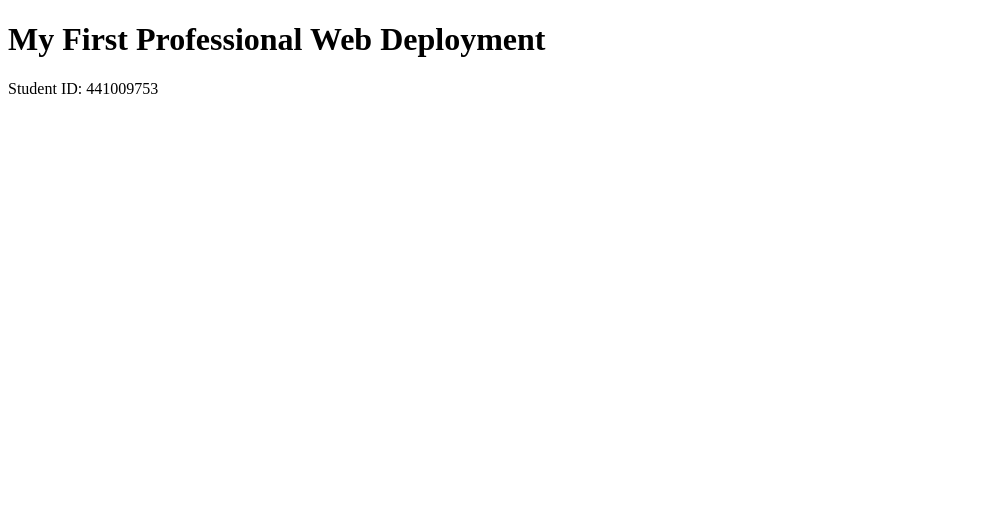
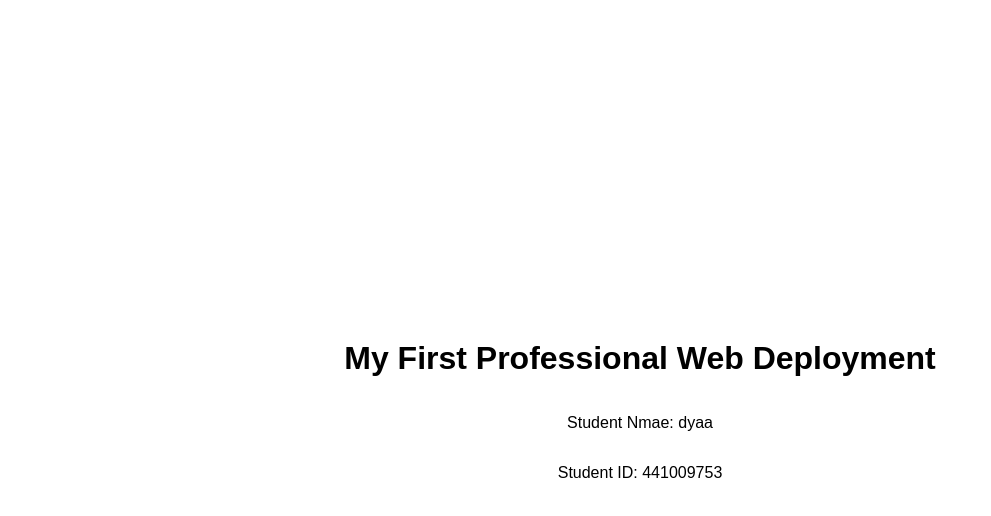
Before and after one commit to dyaaoo/HCI2101, a plain HTML site: page lab1/index.html in a window 1280 px wide. Shown: the whole page, without its empty margins (0-991 px from the left). Drawn offline with Linux system fonts and the light colour scheme.

Commit message:
Center page content

```diff
--- a/lab1/index.html
+++ b/lab1/index.html
@@ -3,9 +3,21 @@
 <head>
     <meta charset="UTF-8">
     <title>HCI2101 - Lab 1</title>
+    <style>
+        body {
+            display: flex;
+            justify-content: center;
+            align-items: center;
+            height: 100vh;
+            flex-direction: column;
+            text-align: center;
+            font-family: Arial, sans-serif;
+        }
+    </style>
 </head>
 <body>
     <h1>My First Professional Web Deployment</h1>
+    <p>Student Nmae: dyaa</p>
     <p>Student ID: 441009753</p>
 </body>
 </html>
```
